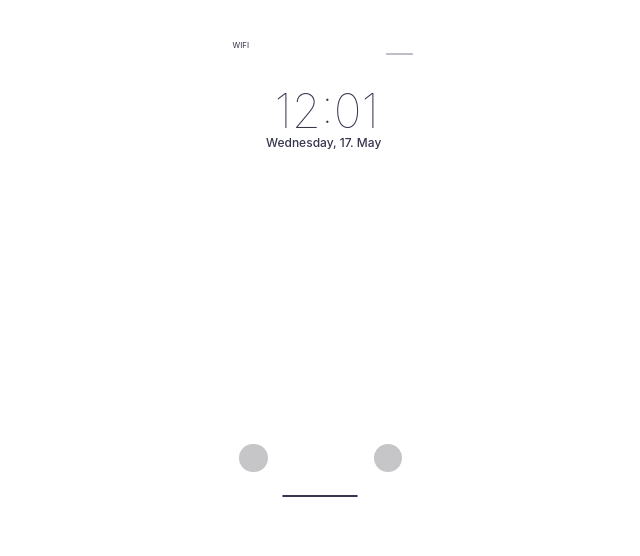
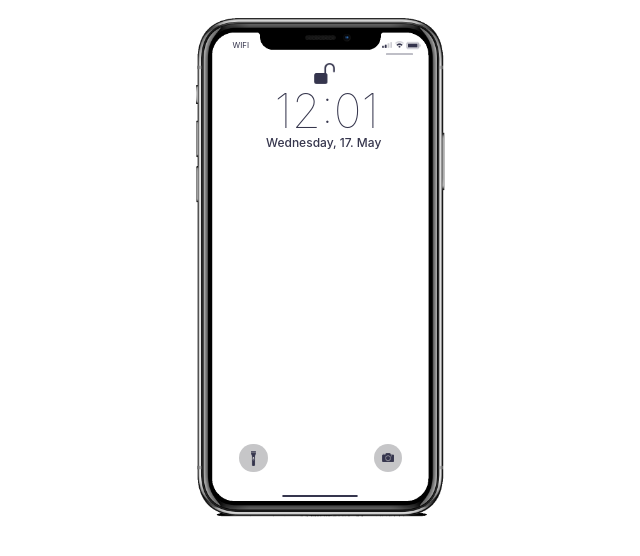
Before and after one commit to jcjms/iPhone-X-CSS, a plain HTML site: page index.html in a window 1280 px wide. Shown: the whole page, without its empty margins (319-959 px from the left). Drawn offline with Linux system fonts and the light colour scheme; the site is published under a folder, as on GitHub Pages, so addresses that start at the root find nothing.

Commit message:
fixed paths

```diff
--- a/index.html
+++ b/index.html
@@ -8,23 +8,23 @@
     <div class='container'>
         <div class='content-container absolute'>
             <p class='wifi'>WIFI</p>
-            <img class='cellular absolute' src='/img/cellular.png' alt=''>
-            <img class='wifi_icon absolute' src='/img/wifi.png' alt=''>
-            <img class='battery absolute' src='/img/battery.png' alt=''>
+            <img class='cellular absolute' src='img/cellular.png' alt=''>
+            <img class='wifi_icon absolute' src='img/wifi.png' alt=''>
+            <img class='battery absolute' src='img/battery.png' alt=''>
             <hr class='little_swipedown_thingy absolute'>
-            <img class='lock absolute' src='/img/lock.png' alt=''>
+            <img class='lock absolute' src='img/lock.png' alt=''>
             <p class='time'>12:01</p>
             <p class='date'>Wednesday, 17. May</p>
             <div class='torch absolute'>
-                <img class='torch_icon absolute' src='/img/torch.png' alt=''>
+                <img class='torch_icon absolute' src='img/torch.png' alt=''>
             </div>
             <div class='cam absolute'>
-                <img class='cam_icon absolute' src='/img/cam.png' alt=''>
+                <img class='cam_icon absolute' src='img/cam.png' alt=''>
             </div>
             <hr class='little_swipeup_thingy absolute'>
         </div>
         <div class='image-container'>
-            <img class='iphone absolute' src='/img/iphone.png' alt=''>
+            <img class='iphone absolute' src='img/iphone.png' alt=''>
         </div>
     </div>
 </body>
```
